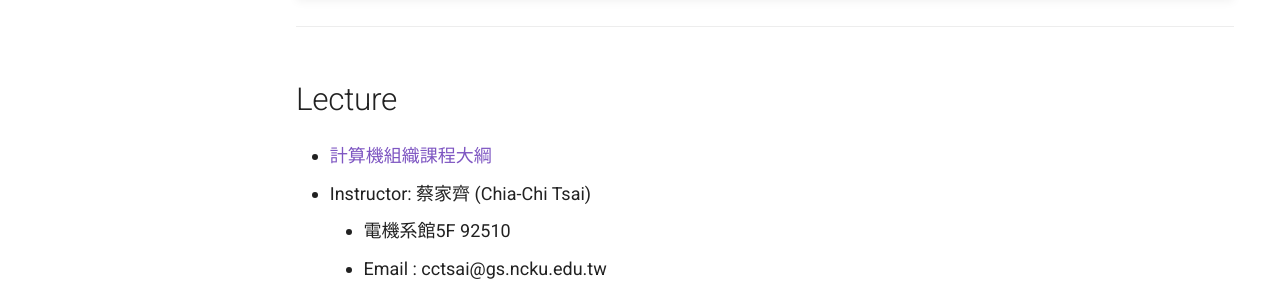
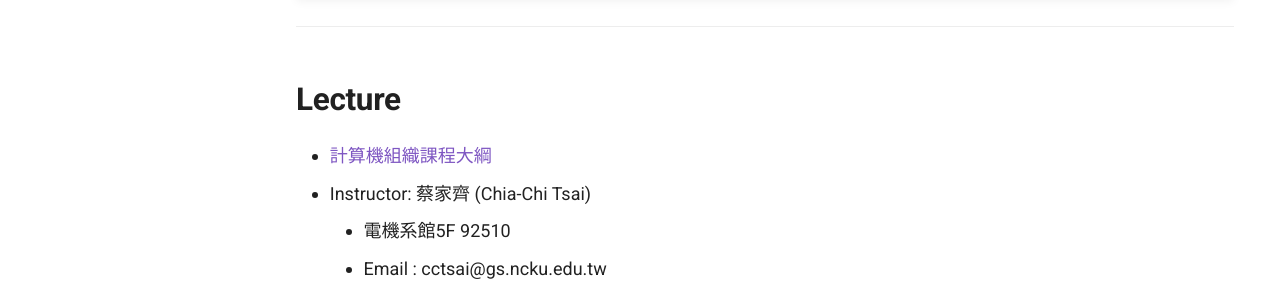
Before and after one commit to Jieumban/Test_mkdocs-, an MkDocs documentation site: the page built from docs/index.md, in a window 1280 px wide and 900 px high. Shown: the part 455-736 px from the top of the window. Built offline with MkDocs 1.6.1 and Material for MkDocs 9.7.7, drawn with Linux system fonts in a browser that asks for light colours; nearby versions of some CDN libraries.

```diff
--- a/docs/index.md
+++ b/docs/index.md
@@ -8,7 +8,7 @@
 
 ---
 
-## Lecture
+## **Lecture**
 - <a href="https://class-qry.acad.ncku.edu.tw/syllabus/online_display.php?syear=0113&sem=1&co_no=E221700&class_code=2" target="_blank">計算機組織課程大綱</a>
 - Instructor: 蔡家齊 (Chia-Chi Tsai)<br>
     - 電機系館5F 92510<br>
@@ -18,7 +18,7 @@
 
 ---
 
-## Labs
+## **Labs**
 - TA list
     - Head TA : 峻豪<br>
     - TA : 明堡、人豪、裕禾、耘僑<br>
```
